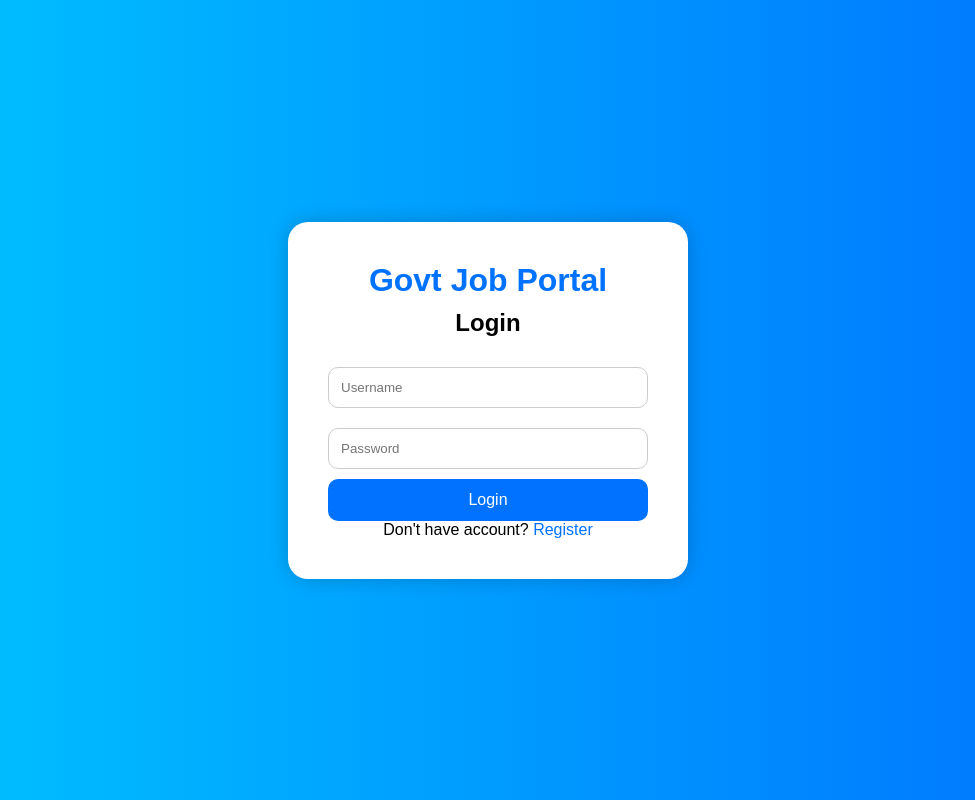
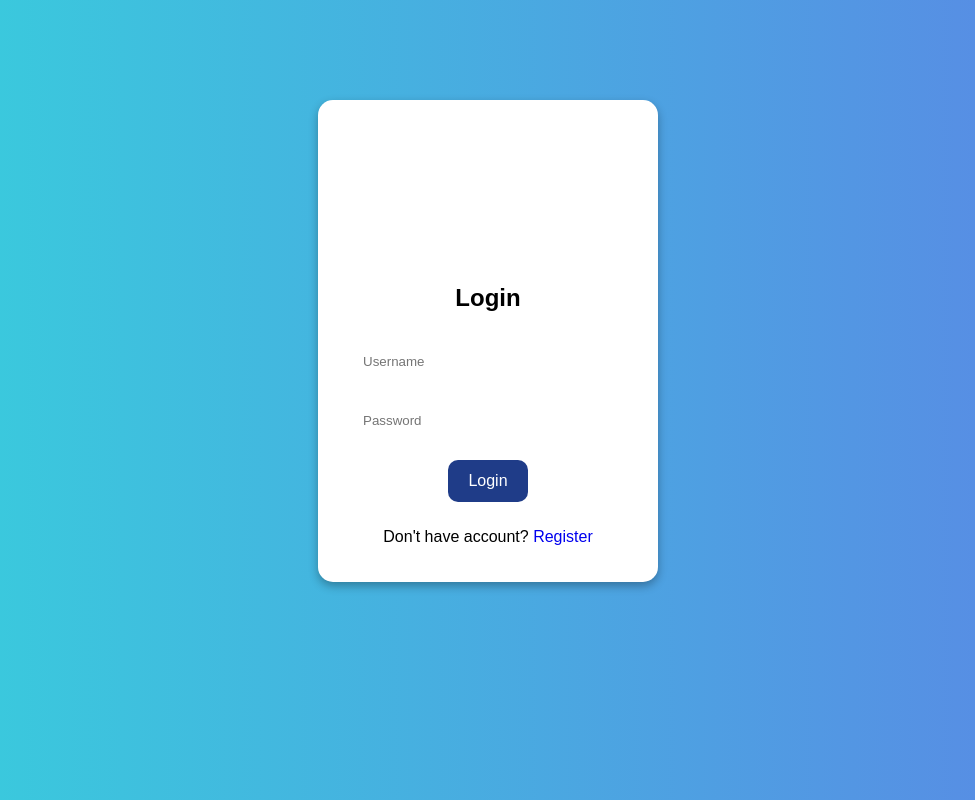
Before and after one commit to vangaravenumadhav-ui/Govt-Job-Portal, a Flask app: page / in a window 1280 px wide. Shown: the whole page, without its empty margins (152-1127 px from the left). Run offline with Flask 3, Linux system fonts and the light colour scheme.

Commit message:
updated style

```diff
--- a/static/style.css
+++ b/static/style.css
@@ -1,151 +1,55 @@
-*{
+body{
     margin:0;
     padding:0;
-    box-sizing:border-box;
-    font-family:Arial;
+    font-family:Arial, sans-serif;
+    background:linear-gradient(to right,#36d1dc,#5b86e5);
 }
 
-body{
-    background:linear-gradient(to right,#00c6ff,#0072ff);
-    min-height:100vh;
+.container{
+    width:80%;
+    margin:auto;
+    text-align:center;
+    padding-top:80px;
 }
 
-/* LOGIN + REGISTER */
-
-.container{
-    display:flex;
-    justify-content:center;
-    align-items:center;
-    min-height:100vh;
+h1{
+    color:white;
+    font-size:45px;
+    margin-bottom:30px;
 }
 
 .card{
-    width:400px;
     background:white;
-    padding:40px;
-    border-radius:20px;
-    box-shadow:0px 0px 20px rgba(0,0,0,0.2);
-    text-align:center;
+    padding:20px;
+    margin:20px auto;
+    width:300px;
+    border-radius:15px;
+    box-shadow:0px 4px 10px rgba(0,0,0,0.3);
 }
 
-.card h1{
-    margin-bottom:10px;
-    color:#0072ff;
-}
-
-.card h2{
-    margin-bottom:20px;
-}
-
-.card input,
-.card select{
-    width:100%;
+input{
+    width:250px;
     padding:12px;
-    margin:10px 0;
-    border-radius:10px;
-    border:1px solid #ccc;
-}
-
-.card button{
-    width:100%;
-    padding:12px;
+    margin:10px;
     border:none;
-    border-radius:10px;
-    background:#0072ff;
-    color:white;
-    font-size:16px;
-    cursor:pointer;
-}
-
-.card button:hover{
-    background:#0055cc;
-}
-
-.card a{
-    color:#0072ff;
-    text-decoration:none;
-}
-
-/* JOBS */
-
-.jobs-container{
-    padding:40px;
-}
-
-.jobs-container h1{
-    color:white;
-    margin-bottom:30px;
-}
-
-.job-card{
-    background:white;
-    padding:20px;
-    border-radius:15px;
-    margin-bottom:20px;
-    box-shadow:0px 0px 10px rgba(0,0,0,0.2);
-}
-
-.job-card h2{
-    margin-bottom:15px;
-}
-
-.job-card a{
-    display:inline-block;
-    padding:10px 15px;
-    background:#0072ff;
-    color:white;
-    border-radius:8px;
-    text-decoration:none;
-}
-
-.live-btn{
-    background:white;
-    color:#0072ff;
-    padding:15px 20px;
-    border-radius:10px;
-    text-decoration:none;
-    font-weight:bold;
-}
-
-/* ROADMAP */
-
-.roadmap-container{
-    padding:40px;
-}
-
-.roadmap-container h1{
-    color:white;
-    margin-bottom:30px;
-}
-
-.roadmap-card{
-    background:white;
-    padding:25px;
-    border-radius:15px;
-    margin-bottom:25px;
-}
-
-.roadmap-card h2{
-    margin-bottom:15px;
-}
-
-.roadmap-card ul{
-    padding-left:20px;
-}
-
-.book-card{
-    margin-top:15px;
-    padding:15px;
-    border:1px solid #ddd;
     border-radius:10px;
 }
 
-.book-card a{
-    display:inline-block;
-    margin-top:10px;
-    background:#0072ff;
+button{
+    padding:12px 20px;
+    border:none;
+    border-radius:10px;
+    background:#1f3c88;
     color:white;
-    padding:8px 12px;
-    border-radius:8px;
+    cursor:pointer;
+    font-size:16px;
+    margin:10px;
+}
+
+button:hover{
+    background:#163172;
+}
+
+a{
     text-decoration:none;
 }
```
